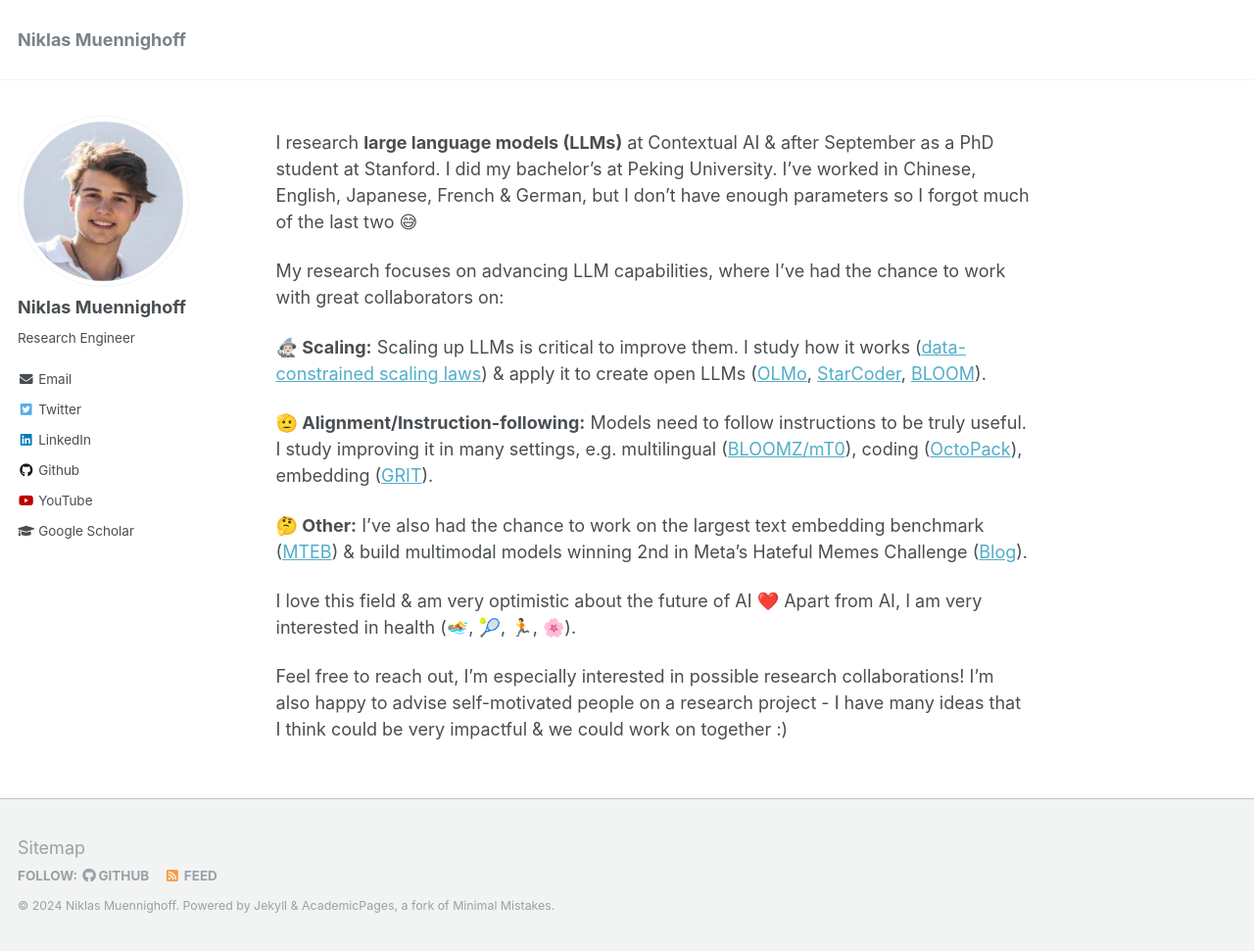
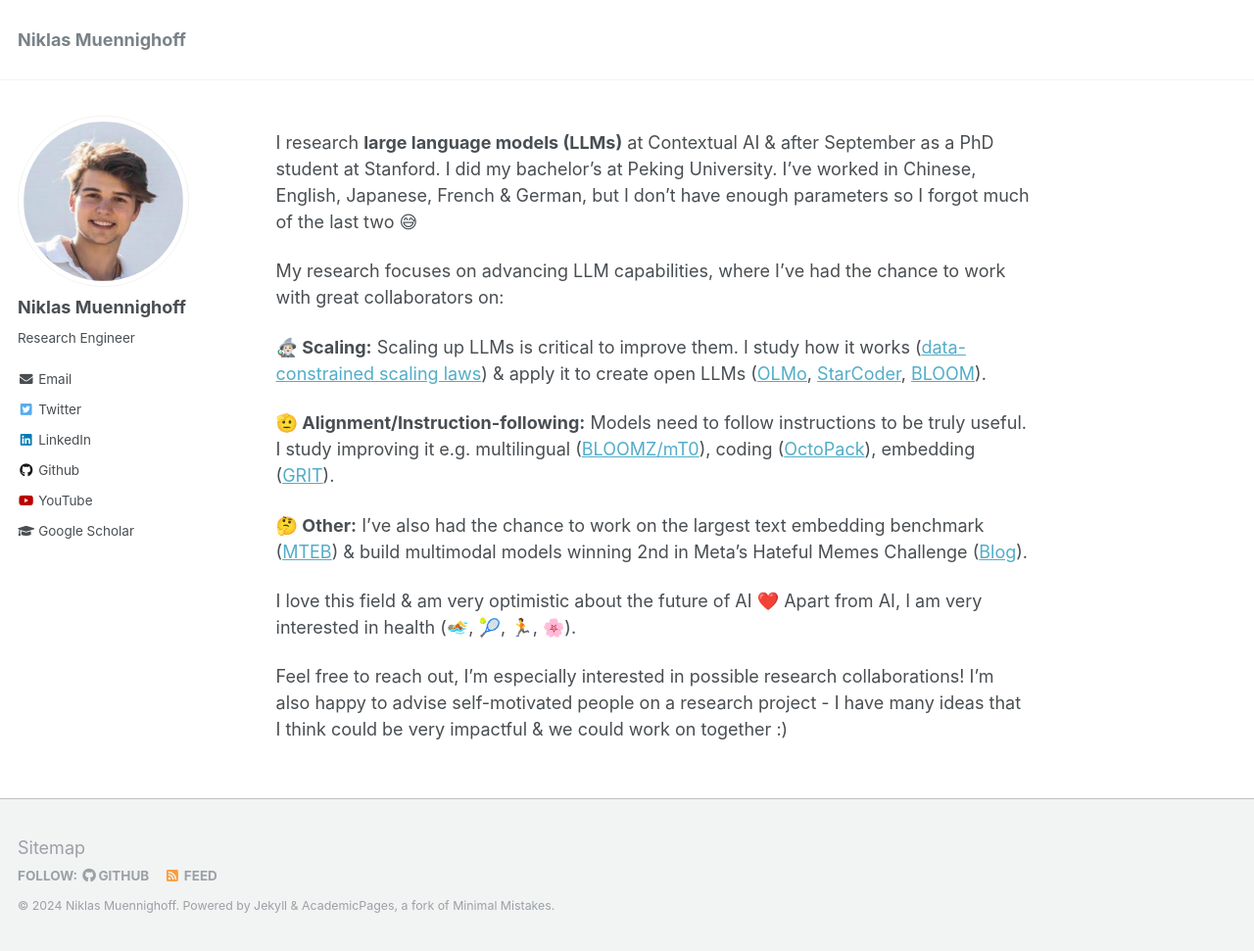
Before and after one commit to Muennighoff/Muennighoff.github.io, a Jekyll site: the page built from _pages/about.md, in a window 1280 px wide and 971 px high. Shown: the whole window at 98% size. Built offline with Jekyll 4.4.1, drawn with Linux system fonts in a browser that asks for light colours.

Commit message:
Update about.md

```diff
--- a/_pages/about.md
+++ b/_pages/about.md
@@ -15,7 +15,7 @@
 
 **🧙🏻‍♂️ Scaling:** Scaling up LLMs is critical to improve them. I study how it works ([data-constrained scaling laws](https://arxiv.org/abs/2305.16264)) & apply it to create open LLMs ([OLMo](https://arxiv.org/abs/2402.00838), [StarCoder](https://arxiv.org/abs/2305.06161), [BLOOM](https://arxiv.org/abs/2211.05100)).
 
-**🫡 Alignment/Instruction-following:** Models need to follow instructions to be truly useful. I study improving it in many settings, e.g. multilingual ([BLOOMZ/mT0](https://arxiv.org/abs/2211.01786)), coding ([OctoPack](https://arxiv.org/abs/2308.07124)), embedding ([GRIT](https://arxiv.org/abs/2402.09906)).
+**🫡 Alignment/Instruction-following:** Models need to follow instructions to be truly useful. I study improving it e.g. multilingual ([BLOOMZ/mT0](https://arxiv.org/abs/2211.01786)), coding ([OctoPack](https://arxiv.org/abs/2308.07124)), embedding ([GRIT](https://arxiv.org/abs/2402.09906)).
 
 **🤔 Other:** I've also had the chance to work on the largest text embedding benchmark ([MTEB](https://arxiv.org/abs/2210.07316)) & build multimodal models winning 2nd in Meta's Hateful Memes Challenge ([Blog](https://ai.facebook.com/blog/hateful-memes-challenge-winners/)).
 
```
